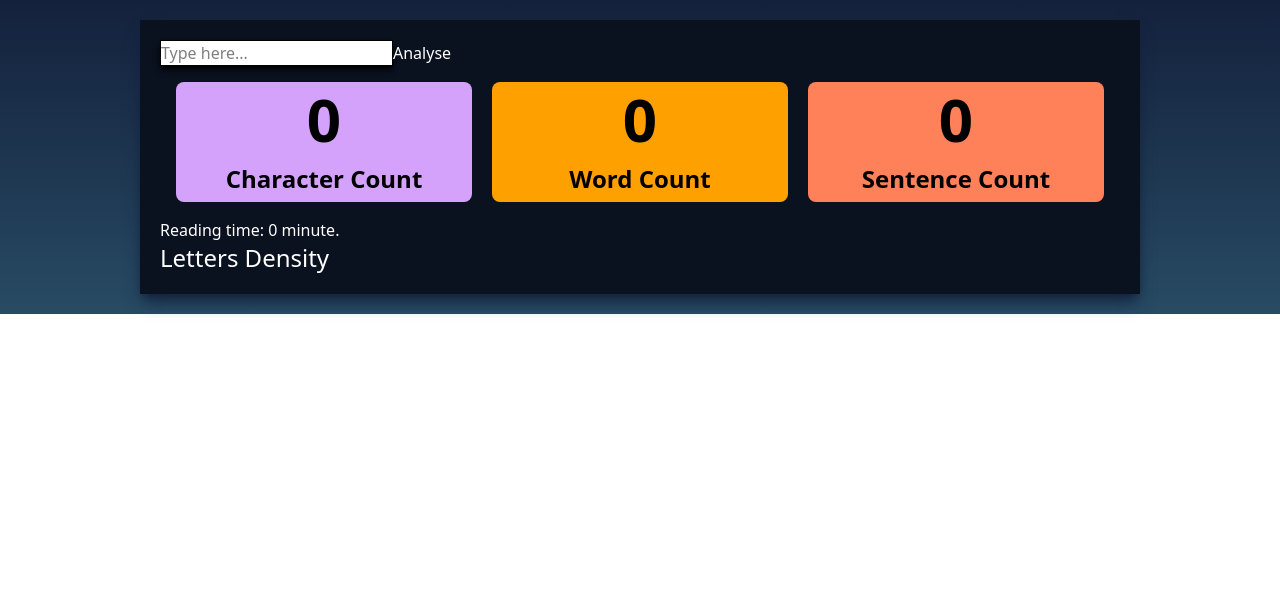
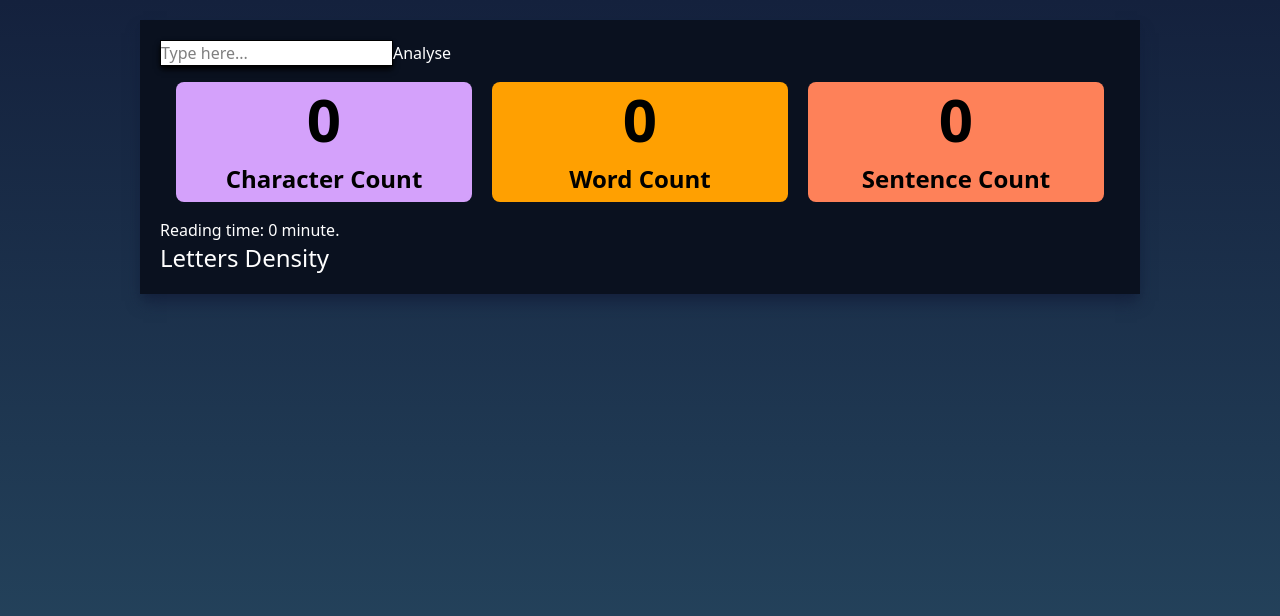
Before and after one commit to EstesJorie/LetterAnalyser, a React (Vite) app: page / in a window 1280 px wide. Shown: the top 616 px of the page. Built offline with nearby package versions, Linux system fonts and the light colour scheme; the HTML template or start-up script is replaced by a standard one.

Commit message:
min h screen

```diff
--- a/src/App.jsx
+++ b/src/App.jsx
@@ -10,7 +10,7 @@ function App() {
 
   return (
     <>
-      <div className='bggradient text-white w-screen px-35 py-5'>
+      <div className='bggradient text-white w-screen min-h-screen px-35 py-5'>
         <div className='mainbox w-full h-full p-5'>
           <TextGrabber setText={setText} />
           <Counts text={text}/>
```
